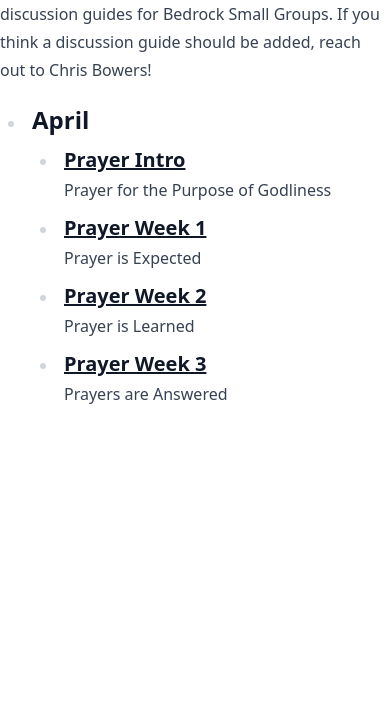
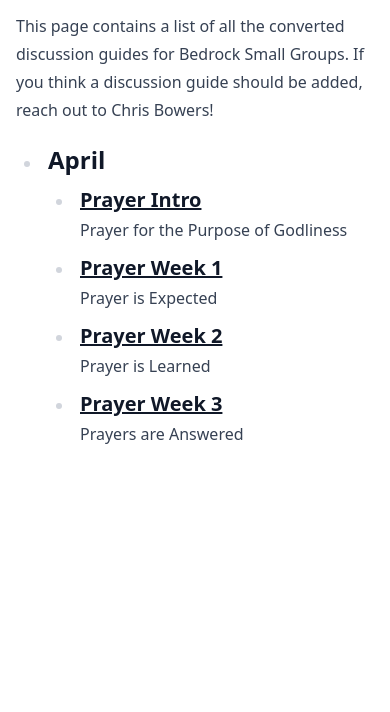
Before and after one commit to pcbowers/bedrock-small-group, an Astro site: page / in a window 390 px wide. Shown: the part 132-844 px from the top of the page. Built offline with nearby package versions, Linux system fonts and the light colour scheme; Astro itself is replaced by a stand-in of ours.

Commit message:
style: 💄 Add padding for mobile

```diff
--- a/src/layouts/BaseLayout.astro
+++ b/src/layouts/BaseLayout.astro
@@ -12,7 +12,7 @@ const { title, includeBackButton = true } = Astro.props;
     <title>{title}</title>
   </head>
   <body
-    class="prose dark:prose-invert bg-white dark:bg-black my-8 mx-auto max-w-prose print:max-w-full print:my-0 print:mx-0 print:leading-snug print:prose-headings:mt-0 print:prose-headings:mb-2 print:prose-h1:mb-4"
+    class="prose dark:prose-invert bg-white dark:bg-black my-8 mx-auto px-4 max-w-prose print:max-w-full print:my-0 print:mx-0 print:leading-snug print:prose-headings:mt-0 print:prose-headings:mb-2 print:prose-h1:mb-4"
   >
     <slot />
     {
```
